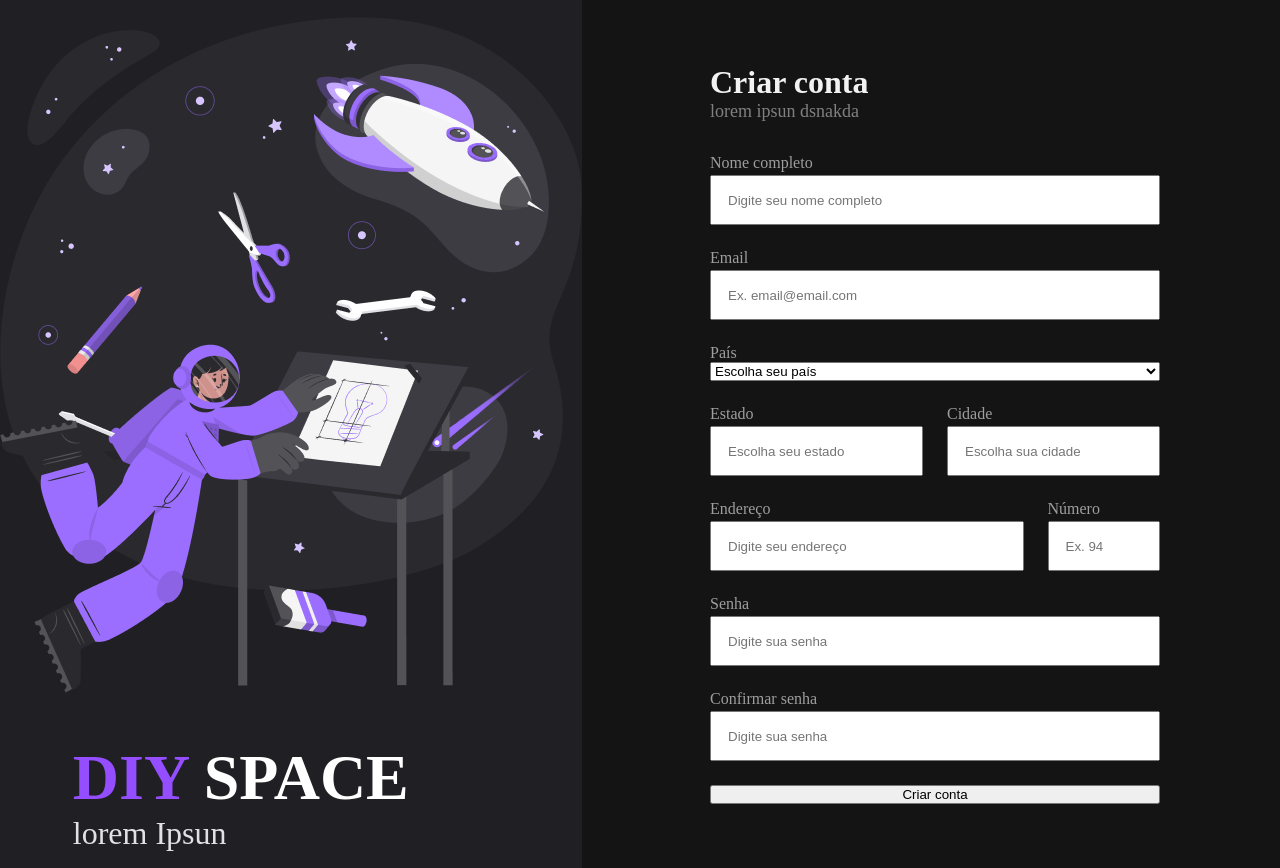
After one commit to BauerKayke/DIY_Space, a PHP site: page /Pages/CriarConta.php in a window 1280 px wide. The commit adds this page. Run offline with PHP 8.4, Linux system fonts and the light colour scheme; some libraries are stand-ins or nearby versions.

Commit message:
Pagina de cadastro

```diff
--- /dev/null
+++ b/Components/formCadastro.php
@@ -0,0 +1,70 @@
+<script>
+        document.addEventListener('DOMContentLoaded', function() {
+            const selectElement = document.getElementById('country');
+            fetch('https://restcountries.com/v3.1/all')
+                .then(response => response.json())
+                .then(data => {
+                    data.sort((a, b) => a.name.common.localeCompare(b.name.common));
+                    data.forEach(country => {
+                        const option = document.createElement('option');
+                        option.value = country.name.common;
+                        option.textContent = country.name.common;
+                        selectElement.appendChild(option);
+                    });
+                })
+                .catch(error => console.error('Error fetching countries:', error));
+        });
+</script>
+
+<form action="" method="post">
+
+  <div>
+    <label for="">Nome completo</label>
+    <input type="text" placeholder="Digite seu nome completo">
+  </div>
+    <div>
+    <label for="">Email</label>
+    <input type="email" placeholder="Ex. email@email.com">
+  </div>
+  <div>
+    <label for="country">País</label>
+    <select id="country" name="country" required>
+      <option value="">Escolha seu país</option>
+    </select>
+  </div>
+  <div class="inputEstadoCidade">
+    <div>
+      <label for="">Estado</label>
+      <input type="text" placeholder="Escolha seu estado">
+    </div>
+    <div>
+      <label for="">Cidade</label>
+      <input type="text" placeholder="Escolha sua cidade">
+    </div>
+  </div>
+  <div class="inputEnderecoNum">
+    <div class="endereco">
+      <label for="">Endereço</label>
+      <input type="text" placeholder="Digite seu endereço">
+    </div>
+    <div class="num">
+      <label for="">Número</label>
+      <input type="text" placeholder="Ex. 94">
+    </div>
+  </div>
+
+
+  <div>
+    <label for="">Senha</label>
+    <input type="text" placeholder="Digite sua senha">
+  </div>
+  <div>
+    <label for="">Confirmar senha</label>
+    <input type="text" placeholder="Digite sua senha">
+  </div>
+
+  <button>Criar conta</button>
+</form>
+<div>
+
+</div>
--- /dev/null
+++ b/Pages/CriarConta.php
@@ -0,0 +1,29 @@
+<!DOCTYPE html>
+<html lang="pt-BR">
+<head>
+  <meta charset="UTF-8">
+  <meta name="viewport" content="width=device-width, initial-scale=1.0">
+  <script src="http://ajax.googleapis.com/ajax/libs/jquery/2.0.0/jquery.min.js"></script>
+  <link rel="stylesheet" href="../Style/criarConta.css">
+  <title>DIY SPACE</title>
+</head>
+<body>
+  <main>
+    <div class="imgLogo">
+      <img src="../assets/Frame 47.png" alt="">
+      <div>
+        <h1>DIY <span>SPACE</span></h1>
+        <p>lorem Ipsun</p>
+      </div>
+
+    </div>
+    <div class="formCadastro">
+      <h1>Criar conta</h1>
+      <p>lorem ipsun dsnakda</p>
+      <?php
+        include '../Components/formCadastro.php'
+      ?>
+    </div>
+  </main>
+</body>
+</html>
--- /dev/null
+++ b/Style/criarConta.css
@@ -0,0 +1,129 @@
+:root {
+  --purple400: #9C6EFF;
+  --purple500: #944DFF;
+  --purple600: #8137F3;
+  --purple700: #6E2BD9;
+  --purple800: #531DBF;
+
+  --gray100: #E0E0E5;
+  --gray200: #9E9E9E;
+  --gray300: #535357;
+  --gray600: #3C3C42;
+  --gray700: #29292E;
+  --gray800: #202024;
+  --gray900: #141414;
+}
+
+* {
+  box-sizing: border-box;
+  margin: 0;
+  padding: 0;
+}
+
+body {
+  overflow: hidden;
+}
+
+main {
+  display: grid;
+  grid-template-columns: 1fr 1fr;
+  height: 100vh;
+}
+
+.imgLogo {
+  display: flex;
+  align-items: center;
+  flex-direction: column;
+  justify-content: center;
+  gap: 48px;
+  background: var(--gray800);
+
+  div {
+    width: 75%;
+    display: flex;
+    align-items: start;
+    flex-direction: column;
+
+    h1 {
+      font-family: 'Montserrat';
+      font-size: 64px;
+      font-weight: bold;
+      color: var(--purple500);
+
+      span {
+        color: #fff;
+      }
+    }
+
+    p {
+      font-family: 'Poppins';
+      font-size: 32px;
+      color: var(--gray100);
+    }
+  }
+}
+
+.formCadastro {
+  display: flex;
+  align-items: flex-start;
+  justify-content: center;
+  flex-direction: column;
+  padding: 64px 128px;
+  background: var(--gray900);
+  font-family: 'Poppins';
+
+  h1 {
+    font-size: 32px;
+    font-weight: bold;
+    color: #F2F2F2;
+  }
+
+  p {
+    color: #808080;
+    font-size: 18px;
+  }
+
+
+  form {
+    display: flex;
+    flex-direction: column;
+    gap: 24px;
+    color: var(--gray200);
+    margin-top: 32px;
+    width: 100%;
+
+    div {
+      display: flex;
+      flex-direction: column;
+      font-size: 16px;
+
+      input {
+        height: 50px;
+        padding: 13px 16px;
+        margin-top: 3px;
+      }
+    }
+
+    .inputEstadoCidade,
+    .inputEnderecoNum {
+      display: flex;
+      flex-direction: row;
+      gap: 24px;
+    }
+
+    .inputEstadoCidade {
+      div {
+        width: 50%;
+      }
+    }
+
+    .endereco {
+      width: 75%;
+    }
+
+    .num {
+      width: 25%;
+    }
+
+  }
+}
```
Also changed, not shown: Pages/LandingPage.php (+13 -2 lines), assets/Frame 47 (1).jpg (added), assets/Frame 47.jpg (added), assets/Frame 47.png (added).
